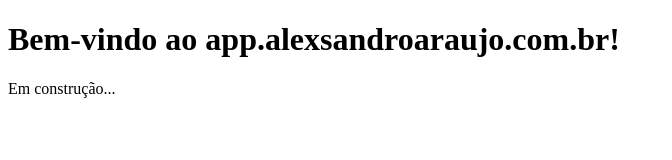
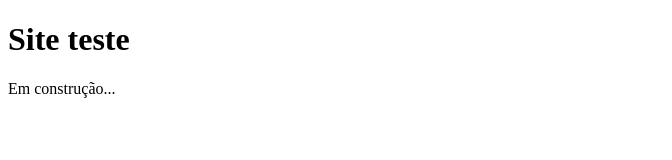
Before and after one commit to Alexsandroapp/app.alexsandroaraujo.com.br, a plain HTML site: page index.html in a window 1280 px wide. Shown: the whole page, without its empty margins (0-672 px from the left). Drawn offline with Linux system fonts and the light colour scheme.

Commit message:
Mudança de textos

```diff
--- a/index.html
+++ b/index.html
@@ -2,10 +2,10 @@
 <html>
 <head>
   <meta charset="UTF-8">
-  <title>App - Alexsandro Araújo</title>
+  <title>App</title>
 </head>
 <body>
-  <h1>Bem-vindo ao app.alexsandroaraujo.com.br!</h1>
+  <h1>Site teste</h1>
   <p>Em construção...</p>
 </body>
 </html>
```
